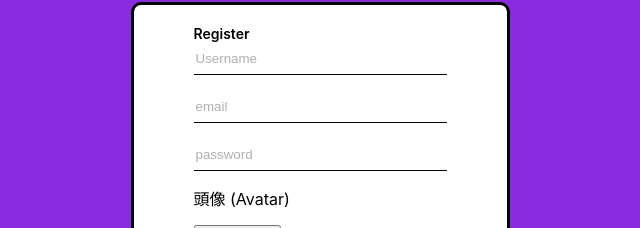
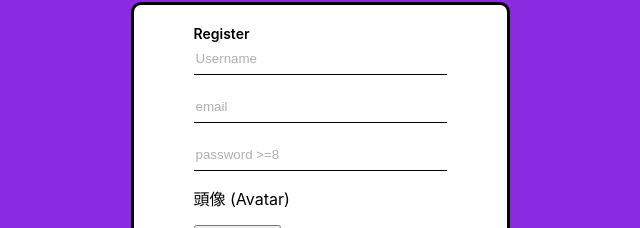
Before and after one commit to ss5815190/bat, a React (Create React App) app: page / in a window 1280 px wide. Both pictures are taken after a click on the button "Register". Shown: the part 139-367 px from the top of the page, without its empty margins (320-960 px from the left). Built offline with nearby package versions, Linux system fonts and the light colour scheme.

Commit message:
password>=8

```diff
--- a/src/pages/exam/components/login.js
+++ b/src/pages/exam/components/login.js
@@ -95,10 +95,8 @@ const Login=()=>{
             <div className="title">Login</div>
                 <form >
                     <input type="email" name="email" placeholder="email"
-                    /*onChange={(e)=>setEmail(e.target.value)}*/
                     required/>
                     <input type="password" name="password" placeholder="password"
-                   /* onChange={(e)=>setPassword(e.target.value)}*/
                       required/>
                     <button className="sign_in" disabled={isButtonDisabled}>sign in</button>
                 </form>
@@ -109,14 +107,11 @@ const Login=()=>{
             <div className="title">Register</div>
                 <form onSubmit={onSubmit}>
                     <input type="text" name="username" placeholder="Username"
-                        /*onChange={(e)=>setUserName(e.target.value) }    */
                      required/>
                     <input type="email" name="email" placeholder="email"
-                        /*onChange={(e)=>setEmail(e.target.value)}*/
                      required/>
-                    <input type="password" name="password" placeholder="password"
-                        /*onChange={(e)=>setPassword(e.target.value)} */
-                      required/>
+                    <input type="password" name="password" placeholder="password >=8"
+                    minLength="8" required/>
                     <span>頭像 (Avatar)</span>
                     <input type="file" id="file" accept="image/*" required/>
                     <button className="sign_in" disabled={isButtonDisabled}>Register up</button>
```
